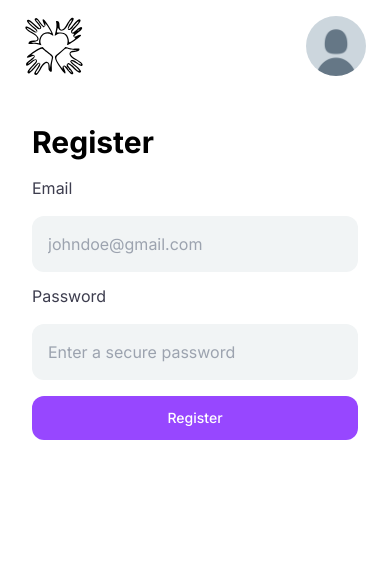
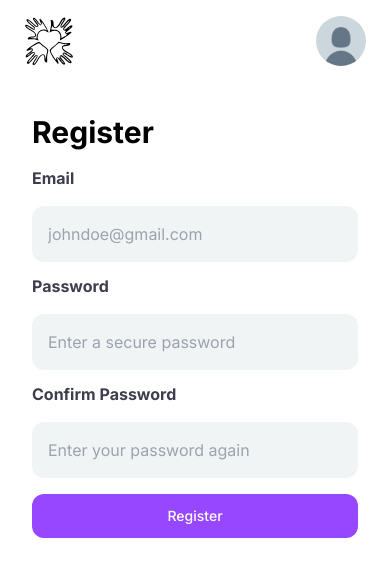
Before and after one commit to noklash/Assignment-Tsmart, a Next.js app: page /register in a window 390 px wide. Shown: the top 576 px of the page. Built offline with nearby package versions, Linux system fonts and the light colour scheme.

Commit message:
i'm done

```diff
--- a/app/[id]/create-post/page.tsx
+++ b/app/[id]/create-post/page.tsx
@@ -82,7 +82,7 @@ const  Page = ({params}: Props)  => {
       {/* <form onSubmit={handleCreatePost}> */}
       <form className='my-2' onSubmit={handleCreatePost }>
 
-        <div className='flexStart form_image-container'>
+        <div className='flexStart form_image-container py-4'>
             <label htmlFor='postImage' className='flexCenter form_image-label'>
                 {!form.base64str && "choose an image"}
             </label>
@@ -92,14 +92,14 @@ const  Page = ({params}: Props)  => {
                 type='file'
                 accept='image/*'
                 required
-                className='form_image-input'
+                className='form_image-input '
                 onChange={(e) => handleChangeImage(e)}
             />
 
             { form.base64str && (
                 <Image
                     src={form?.base64str}
-                    className="sm:p-8 object-contain z-20" alt="image"
+                    className="sm:p-8 object-contain z-20 py-6" alt="image"
                     fill
                     />
             )}
--- a/app/[id]/page.tsx
+++ b/app/[id]/page.tsx
@@ -27,9 +27,9 @@ function removeSubstring(str: string, substring: string) {
   const updatedUsername = removeSubstring(emailAddress, "@gmail.com");
 
   const moments = [
-                    {"username": "str", "post": "here's a caption1", "base64str": "/evening.jpeg"},
-                    {"username": "str", "post": "here's a caption2", "base64str": "/homebg.jpg"},
-                    {"username": "str", "post": "here's a caption3", "base64str": "/river.jpg"}
+                    {"username": "username1", "post": "here's caption 1 test", "base64str": "/evening.jpeg"},
+                    {"username": "username2", "post": "here's caption 2 test", "base64str": "/homebg.jpg"},
+                    {"username": "username3", "post": "here's caption 3 test", "base64str": "/river.jpg"}
 ]
 
 
--- a/app/register/page.tsx
+++ b/app/register/page.tsx
@@ -8,6 +8,7 @@ import Button from '@/components/Button';
 interface  FormState  {
     username: string;
     password: string;
+    password2: string
 }
 
 // interface Props  {
@@ -22,6 +23,7 @@ const Page = () => {
     const [register, setRegister] = useState<FormState>({
         username:  "",
         password:  "",
+        password2:  ""
     })
 
     const router = useRouter()
@@ -33,12 +35,23 @@ const Page = () => {
     const handleFormSubmit = async (e: FormEvent) => {
         e.preventDefault();
         setSubmitting(true)
+        // if(register.password !== register.password2){
+        //     alert("Passwords do not match")
+        // }else{
+
+        // }
         try {
-            const res =  await registerUser(register.username, register.password)
-            if(res.email){
-                console.log(res.email)
-                router.push(`/${res.email}`)
+            if(register.password !== register.password2){
+                alert("Passwords do not match")
+                return
+            }else{
+                const res =  await registerUser(register.username, register.password)
+                if(res.email){
+                    console.log(res.email)
+                    router.push(`/${res.email}`)
+                }
             }
+
         }catch (error){
             console.error
             alert("Failed to register. Try again");
@@ -70,6 +83,15 @@ const Page = () => {
 
             />
 
+            <FormField
+                type='password'
+                placeholder='Enter your password again'
+                title='Confirm Password'
+                state={register.password2}
+                setState={(value) => handleStateChange("password2", value)}
+
+            />
+
 
 
         <div className='flexStart w-full'>
--- a/components/FormField.tsx
+++ b/components/FormField.tsx
@@ -11,7 +11,7 @@ type Props = {
 const FormField = ({type, title, state, placeholder, setState}: Props) => {
   return (
     <div className="flexStart flex-col w-full gap-4 text-black mt-3">
-        <label className="w-full text-gray-100 ">{title}</label>
+        <label className="w-full text-gray-100 font-bold">{title}</label>
             <input
                 type={type || "text"}
                 placeholder={placeholder}
--- a/components/Navbar.tsx
+++ b/components/Navbar.tsx
@@ -7,8 +7,8 @@ const Navbar: any = () => {
         <div className='mr-auto'>
             <Image
                 src="/give2.svg"
-                width={60}
-                height={60}
+                width={50}
+                height={50}
                 alt='logo'
                 className=''
             />
@@ -16,8 +16,8 @@ const Navbar: any = () => {
         <div>
             <Image
                 src="/userImage.png"
-                width={60}
-                height={60}
+                width={50}
+                height={50}
                 alt='user image'
                 className='rounded-full'
             />
```
